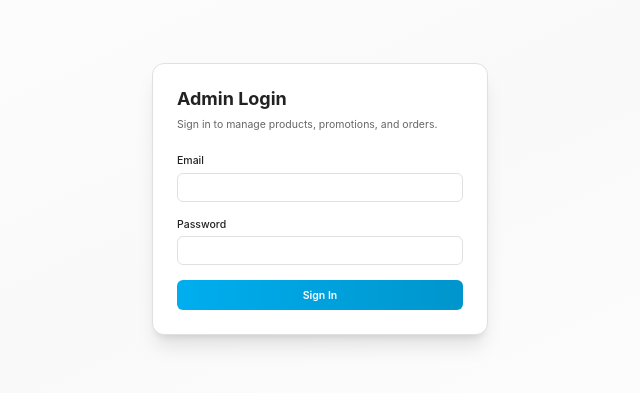
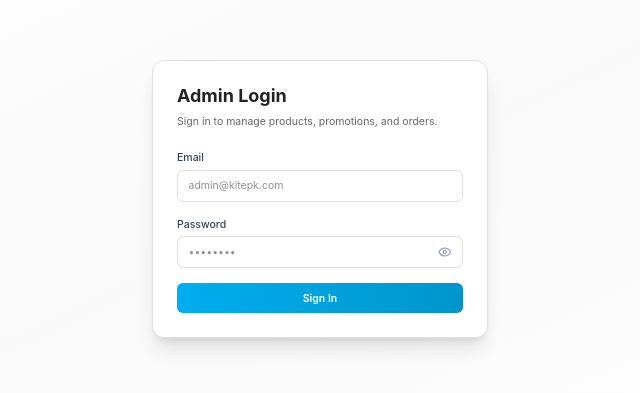
Before and after one commit to 00tatheer00/kite-match-project---full-stack, a Next.js app: page /admin/login in a window 1280 px wide. Shown: the part 101-494 px from the top of the page, without its empty margins (320-960 px from the left). Built offline with nearby package versions, Linux system fonts and the light colour scheme; no server answers.

Commit message:
Add password toggle eye icon and finalize admin credentials

```diff
--- a/src/pages-source/AdminLoginPage.jsx
+++ b/src/pages-source/AdminLoginPage.jsx
@@ -1,6 +1,7 @@
 'use client';
 
 import { useState } from "react";
+import { Eye, EyeOff } from "lucide-react";
 import { useNavigate } from '@/components/RouterCompat';
 import { adminLogin } from "../services/api";
 import { colors } from "../theme";
@@ -8,6 +9,7 @@ import { colors } from "../theme";
 const AdminLoginPage = () => {
   const [email, setEmail] = useState("");
   const [password, setPassword] = useState("");
+  const [showPassword, setShowPassword] = useState(false);
   const [loading, setLoading] = useState(false);
   const [error, setError] = useState("");
   const navigate = useNavigate();
@@ -17,7 +19,7 @@ const AdminLoginPage = () => {
     setLoading(true);
     setError("");
     try {
-      const data = await adminLogin(email, password);
+      const data = await adminLogin(email.trim(), password);
       localStorage.setItem("adminToken", data.token);
       navigate("/admin/products");
     } catch (err) {
@@ -38,30 +40,42 @@ const AdminLoginPage = () => {
         </p>
         <form onSubmit={handleSubmit} className="space-y-5">
           <div>
-            <label className="block text-sm font-medium mb-1.5">Email</label>
+            <label className="block text-sm font-medium mb-1.5 text-gray-700">Email</label>
             <input
               type="email"
               required
               value={email}
               onChange={(e) => setEmail(e.target.value)}
-              className="w-full px-3 py-2 border border-[#E0E0E0] rounded-lg text-sm focus:outline-none focus:ring-2 focus:ring-[#00AEEF]"
+              placeholder="admin@kitepk.com"
+              className="w-full px-3.5 py-2.5 border border-[#E0E0E0] rounded-lg text-sm focus:outline-none focus:ring-2 focus:ring-[#00AEEF] transition-all"
             />
           </div>
           <div>
-            <label className="block text-sm font-medium mb-1.5">Password</label>
-            <input
-              type="password"
-              required
-              value={password}
-              onChange={(e) => setPassword(e.target.value)}
-              className="w-full px-3 py-2 border border-[#E0E0E0] rounded-lg text-sm focus:outline-none focus:ring-2 focus:ring-[#00AEEF]"
-            />
+            <label className="block text-sm font-medium mb-1.5 text-gray-700">Password</label>
+            <div className="relative">
+              <input
+                type={showPassword ? "text" : "password"}
+                required
+                value={password}
+                onChange={(e) => setPassword(e.target.value)}
+                placeholder="••••••••"
+                className="w-full px-3.5 py-2.5 pr-11 border border-[#E0E0E0] rounded-lg text-sm focus:outline-none focus:ring-2 focus:ring-[#00AEEF] transition-all"
+              />
+              <button
+                type="button"
+                onClick={() => setShowPassword(!showPassword)}
+                className="absolute right-3 top-1/2 -translate-y-1/2 text-gray-400 hover:text-gray-700 transition-colors p-1"
+                aria-label={showPassword ? "Hide password" : "Show password"}
+              >
+                {showPassword ? <EyeOff size={18} /> : <Eye size={18} />}
+              </button>
+            </div>
           </div>
-          {error && <p className="text-sm text-red-600">{error}</p>}
+          {error && <p className="text-sm text-red-600 bg-red-50 p-2.5 rounded-lg border border-red-200">{error}</p>}
           <button
             type="submit"
             disabled={loading}
-            className="w-full py-2.5 rounded-lg text-sm font-semibold text-white bg-gradient-to-r from-[#00AEEF] to-[#0095CC] hover:shadow-lg hover:shadow-[#00AEEF]/30 transition-all disabled:opacity-60"
+            className="w-full py-2.5 rounded-lg text-sm font-semibold text-white bg-gradient-to-r from-[#00AEEF] to-[#0095CC] hover:shadow-lg hover:shadow-[#00AEEF]/30 transition-all disabled:opacity-60 cursor-pointer"
           >
             {loading ? "Signing in..." : "Sign In"}
           </button>
```
